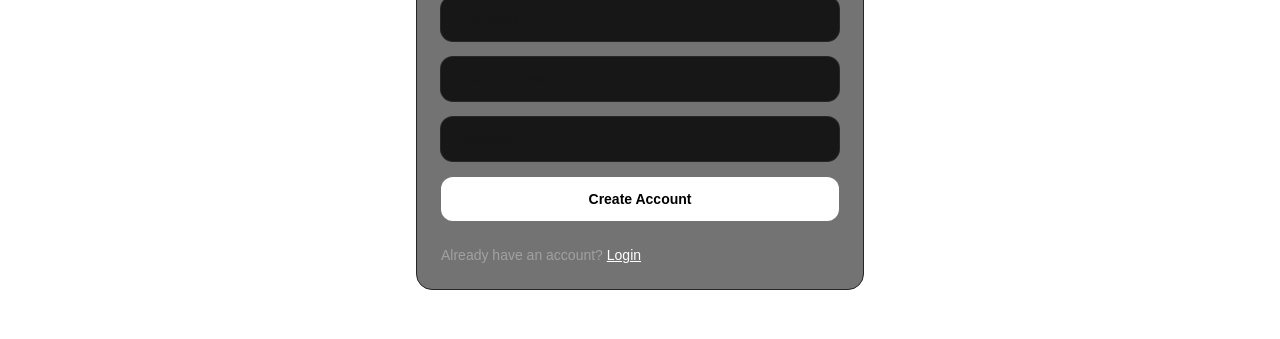
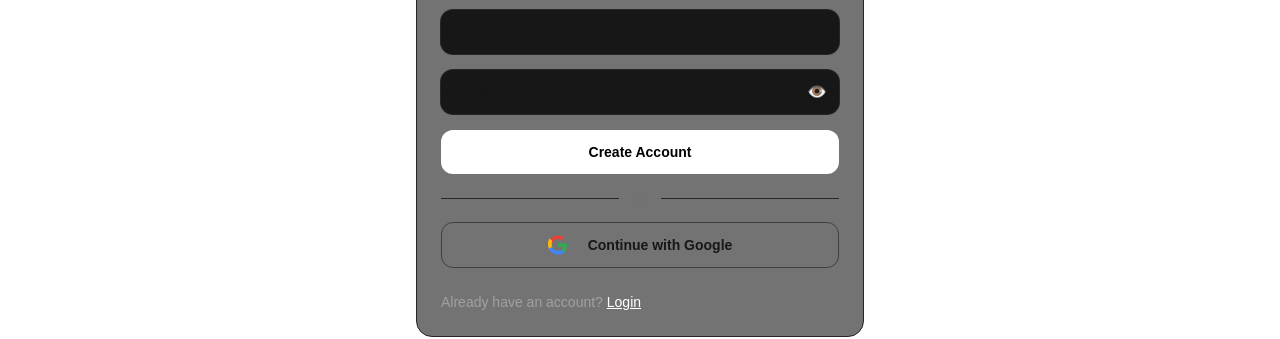
Before and after one commit to yamHainHum552/sharehut, a Next.js app: page /register in a window 1280 px wide. Shown: the part 392-731 px from the top of the page. Built offline with nearby package versions, Linux system fonts and the light colour scheme; no server answers.

Commit message:
Google Authentication

```diff
--- a/app/(protected)/profile/Profile.tsx
+++ b/app/(protected)/profile/Profile.tsx
@@ -22,7 +22,6 @@ export default function ProfilePage() {
     const fetchProfile = async () => {
       try {
         const res = await api("/auth/me", "GET", undefined, getToken()!);
-        console.log(res);
         setUser(res);
       } catch {
         setError("Failed to load profile");
--- a/app/(public)/login/Login.tsx
+++ b/app/(public)/login/Login.tsx
@@ -3,6 +3,7 @@
 import { useState } from "react";
 import { motion } from "framer-motion";
 import Link from "next/link";
+import { BACKEND_URL } from "@/config/constants";
 
 import { api } from "@/lib/api";
 import { setToken } from "@/lib/auth";
@@ -13,12 +14,14 @@ import Card from "@/components/ui/Card";
 export default function LoginPage() {
   const [email, setEmail] = useState("");
   const [password, setPassword] = useState("");
+  const [showPassword, setShowPassword] = useState(false);
   const [error, setError] = useState("");
   const [loading, setLoading] = useState(false);
 
   const login = async () => {
     setError("");
     setLoading(true);
+
     const res = await api("/auth/login", "POST", { email, password });
 
     if (res.token) {
@@ -27,12 +30,12 @@ export default function LoginPage() {
     } else {
       setError(res.error || "Login failed");
     }
+
     setLoading(false);
   };
 
   const googleLogin = () => {
-    // Backend OAuth endpoint
-    window.location.href = "http://localhost:4000/api/auth/google";
+    window.location.href = `${BACKEND_URL}/api/auth/google`;
   };
 
   return (
@@ -57,12 +60,23 @@ export default function LoginPage() {
               onChange={(e) => setEmail(e.target.value)}
             />
 
-            <Input
-              placeholder="Password"
-              type="password"
-              value={password}
-              onChange={(e) => setPassword(e.target.value)}
-            />
+            {/* Password with eye toggle */}
+            <div className="relative">
+              <Input
+                placeholder="Password"
+                type={showPassword ? "text" : "password"}
+                value={password}
+                onChange={(e) => setPassword(e.target.value)}
+              />
+              <button
+                type="button"
+                onClick={() => setShowPassword((v) => !v)}
+                className="absolute right-3 top-1/2 -translate-y-1/2 text-neutral-400 hover:text-white transition"
+                aria-label={showPassword ? "Hide password" : "Show password"}
+              >
+                {showPassword ? "🙈" : "👁️"}
+              </button>
+            </div>
 
             {error && <p className="text-sm text-red-500">{error}</p>}
 
@@ -83,7 +97,28 @@ export default function LoginPage() {
               className="w-full flex items-center justify-center gap-3"
               onClick={googleLogin}
             >
-              <span className="text-lg">🔒</span>
+              <svg
+                xmlns="http://www.w3.org/2000/svg"
+                viewBox="0 0 48 48"
+                className="h-5 w-5 mr-2"
+              >
+                <path
+                  fill="#EA4335"
+                  d="M24 9.5c3.1 0 5.9 1.1 8.1 2.9l6-6C34.6 3.1 29.6 1 24 1 14.7 1 6.6 6.9 3.1 15.1l7 5.4C11.6 13.5 17.2 9.5 24 9.5z"
+                />
+                <path
+                  fill="#34A853"
+                  d="M46.5 24.5c0-1.6-.1-3.1-.4-4.5H24v9h12.7c-.6 3.1-2.3 5.7-4.8 7.5l7 5.4c4.1-3.8 6.6-9.4 6.6-17.4z"
+                />
+                <path
+                  fill="#FBBC05"
+                  d="M10.1 28.3c-.8-2.4-1.3-4.9-1.3-7.3s.5-4.9 1.3-7.3l-7-5.4C1.5 12.5 0 17.1 0 21.9s1.5 9.4 4.1 13.6l6-4.8z"
+                />
+                <path
+                  fill="#4285F4"
+                  d="M24 47c6.5 0 12-2.1 16-5.8l-7-5.4c-2 1.4-4.6 2.2-9 2.2-6.8 0-12.4-4-14.9-9.7l-7 5.4C6.6 41.1 14.7 47 24 47z"
+                />
+              </svg>
               Continue with Google
             </Button>
           </div>
--- a/app/(public)/register/Register.tsx
+++ b/app/(public)/register/Register.tsx
@@ -13,12 +13,14 @@ export default function RegisterPage() {
   const [name, setName] = useState("");
   const [email, setEmail] = useState("");
   const [password, setPassword] = useState("");
+  const [showPassword, setShowPassword] = useState(false);
   const [error, setError] = useState("");
   const [loading, setLoading] = useState(false);
 
   const register = async () => {
     setError("");
     setLoading(true);
+
     const res = await api("/auth/register", "POST", {
       name,
       email,
@@ -30,7 +32,12 @@ export default function RegisterPage() {
     } else {
       setError(res.error || "Registration failed");
     }
+
     setLoading(false);
+  };
+
+  const googleRegister = () => {
+    window.location.href = "http://localhost:4000/api/auth/google";
   };
 
   return (
@@ -61,17 +68,66 @@ export default function RegisterPage() {
               onChange={(e) => setEmail(e.target.value)}
             />
 
-            <Input
-              placeholder="Password"
-              type="password"
-              value={password}
-              onChange={(e) => setPassword(e.target.value)}
-            />
+            {/* Password with eye toggle */}
+            <div className="relative">
+              <Input
+                placeholder="Password"
+                type={showPassword ? "text" : "password"}
+                value={password}
+                onChange={(e) => setPassword(e.target.value)}
+              />
+              <button
+                type="button"
+                onClick={() => setShowPassword((v) => !v)}
+                className="absolute right-3 top-1/2 -translate-y-1/2 text-neutral-400 hover:text-white transition"
+                aria-label={showPassword ? "Hide password" : "Show password"}
+              >
+                {showPassword ? "🙈" : "👁️"}
+              </button>
+            </div>
 
             {error && <p className="text-sm text-red-500">{error}</p>}
 
             <Button className="w-full" onClick={register}>
               {loading ? "Creating Account..." : "Create Account"}
+            </Button>
+
+            {/* Divider */}
+            <div className="flex items-center gap-3">
+              <div className="h-px flex-1 bg-neutral-800" />
+              <span className="text-xs text-neutral-500">OR</span>
+              <div className="h-px flex-1 bg-neutral-800" />
+            </div>
+
+            {/* Google OAuth */}
+            <Button
+              variant="secondary"
+              className="w-full flex items-center justify-center gap-3"
+              onClick={googleRegister}
+            >
+              <svg
+                xmlns="http://www.w3.org/2000/svg"
+                viewBox="0 0 48 48"
+                className="h-5 w-5 mr-2"
+              >
+                <path
+                  fill="#EA4335"
+                  d="M24 9.5c3.1 0 5.9 1.1 8.1 2.9l6-6C34.6 3.1 29.6 1 24 1 14.7 1 6.6 6.9 3.1 15.1l7 5.4C11.6 13.5 17.2 9.5 24 9.5z"
+                />
+                <path
+                  fill="#34A853"
+                  d="M46.5 24.5c0-1.6-.1-3.1-.4-4.5H24v9h12.7c-.6 3.1-2.3 5.7-4.8 7.5l7 5.4c4.1-3.8 6.6-9.4 6.6-17.4z"
+                />
+                <path
+                  fill="#FBBC05"
+                  d="M10.1 28.3c-.8-2.4-1.3-4.9-1.3-7.3s.5-4.9 1.3-7.3l-7-5.4C1.5 12.5 0 17.1 0 21.9s1.5 9.4 4.1 13.6l6-4.8z"
+                />
+                <path
+                  fill="#4285F4"
+                  d="M24 47c6.5 0 12-2.1 16-5.8l-7-5.4c-2 1.4-4.6 2.2-9 2.2-6.8 0-12.4-4-14.9-9.7l-7 5.4C6.6 41.1 14.7 47 24 47z"
+                />
+              </svg>
+              Continue with Google
             </Button>
           </div>
 
--- a/components/room/Editor.tsx
+++ b/components/room/Editor.tsx
@@ -62,7 +62,6 @@ export default function Editor({
     }
 
     const joinRoom = () => {
-      console.log("Joining socket room:", roomId);
       socket.emit("join-room", { roomId });
     };
 
--- /dev/null
+++ b/config/constants.ts
@@ -0,0 +1 @@
+export const BACKEND_URL = process.env.NEXT_PUBLIC_BACKEND_URL!;
--- a/lib/api.ts
+++ b/lib/api.ts
@@ -1,4 +1,5 @@
-const API_URL = `${process.env.NEXT_PUBLIC_BACKEND_URL}/api`;
+import { BACKEND_URL } from "@/config/constants";
+const API_URL = `${BACKEND_URL}/api`;
 
 export const api = async (
   path: string,
--- a/lib/socket.ts
+++ b/lib/socket.ts
@@ -1,7 +1,8 @@
+import { BACKEND_URL } from "@/config/constants";
 import { io } from "socket.io-client";
 import { getToken } from "@/lib/auth";
 
-export const socket = io(process.env.NEXT_PUBLIC_BACKEND_URL, {
+export const socket = io(BACKEND_URL, {
   autoConnect: false,
   transports: ["websocket"], // important
   auth: {
```
